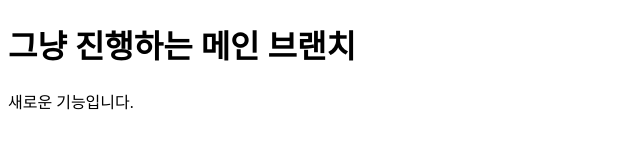
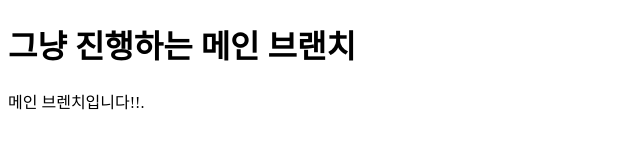
Before and after one commit to KorMH/gitinit, a plain HTML site: page index.html in a window 1280 px wide. Shown: the full height of the page, 0-640 px from the left. Drawn offline with Linux system fonts and the light colour scheme.

Commit message:
바뀌는것

```diff
--- a/index.html
+++ b/index.html
@@ -7,6 +7,6 @@
   </head>
   <body>
     <h1>그냥 진행하는 메인 브랜치</h1>
-    <p>새로운 기능입니다.</p>
+    <p>메인 브렌치입니다!!.</p>
   </body>
 </html>
```
